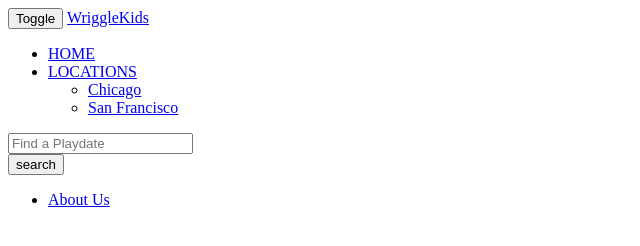
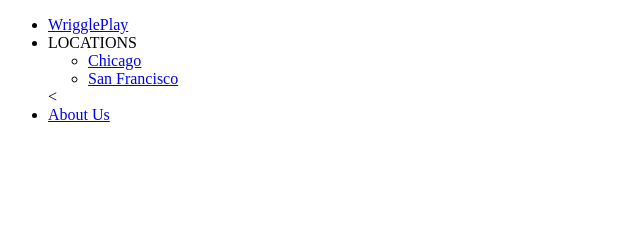
Before and after one commit to jkarnowski/wriggle-kids, a website: page public/index.html in a window 1280 px wide. Shown: the whole page, without its empty margins (0-640 px from the left). Drawn offline with nearby package versions, Linux system fonts and the light colour scheme; some packages are replaced by stand-ins of ours.

Commit message:
updates navbar to not use boostrap

```diff
--- a/public/index.html
+++ b/public/index.html
@@ -8,42 +8,18 @@
 
 </head>
 <body ng-app="wriggleApp">
-<nav class="navbar navbar-default">
-  <div class="container-fluid">
-    <!-- Brand and toggle get grouped for better mobile display -->
-    <div class="navbar-header">
-      <button type="button" class="navbar-toggle collapsed" data-toggle="collapse" data-target="#bs-example-navbar-collapse-1" aria-expanded="false">
-        <span class="sr-only">Toggle</span>
-        <span class="icon-bar"></span>
-        <span class="icon-bar"></span>
-        <span class="icon-bar"></span>
-      </button>
-      <a class="navbar-brand" href="#/">WriggleKids</a>
-    </div>
 
-    <!-- Collect the nav links, forms, and other content for toggling -->
-    <div class="collapse navbar-collapse" id="bs-example-navbar-collapse-1">
-      <ul class="nav navbar-nav">
-        <li><a href="#">HOME</a></li>
-        <li class="dropdown">
-          <a href="#" class="dropdown-toggle" data-toggle="dropdown" role="button" aria-haspopup="true" aria-expanded="false">LOCATIONS <span class="caret"></span></a>
+  <nav class="navbar">
+    <ul>
+      <li><a href="#/" title="MAIN">WrigglePlay</a></li>
+      <li class="dropdown" data-toggle="dropdown" role="button" aria-haspopup="true" aria-expanded="false">LOCATIONS<span class="caret"></span>
         <ul class="dropdown-menu">
-            <li><a href="#/">Chicago</a></li>
-            <li><a href="#/">San Francisco</a></li>
+          <li><a href="#chicago">Chicago</a></li>
+          <li><a href="#sanfrancisco">San Francisco</a></li>
         </ul>
       </li>
+      <<li><a href="#aboutus">About Us</a></li>
     </ul>
-      <form class="navbar-form navbar-left" role="search">
-        <div class="form-group">
-          <input type="text" class="form-control" placeholder="Find a Playdate">
-        </div>
-        <button type="submit" class="btn btn-default">search</button>
-      </form>
-      <ul class="nav navbar-nav navbar-right">
-        <li><a href="#">About Us</a></li>
-      </ul>
-    </div><!-- /.navbar-collapse -->
-  </div><!-- /.container-fluid -->
   </nav>
 
   <ng-view></ng-view>
--- a/public/js/appRoutes.js
+++ b/public/js/appRoutes.js
@@ -8,7 +8,7 @@
 
   $routeProvider
   .when('/', {
-    templateUrl: 'views/home.html',
+    templateUrl: 'views/main.html',
     controller: 'MainCtrl'
   })
   .when('/playdates', {
```
Lines whose indentation alone changed are shown as unchanged.
